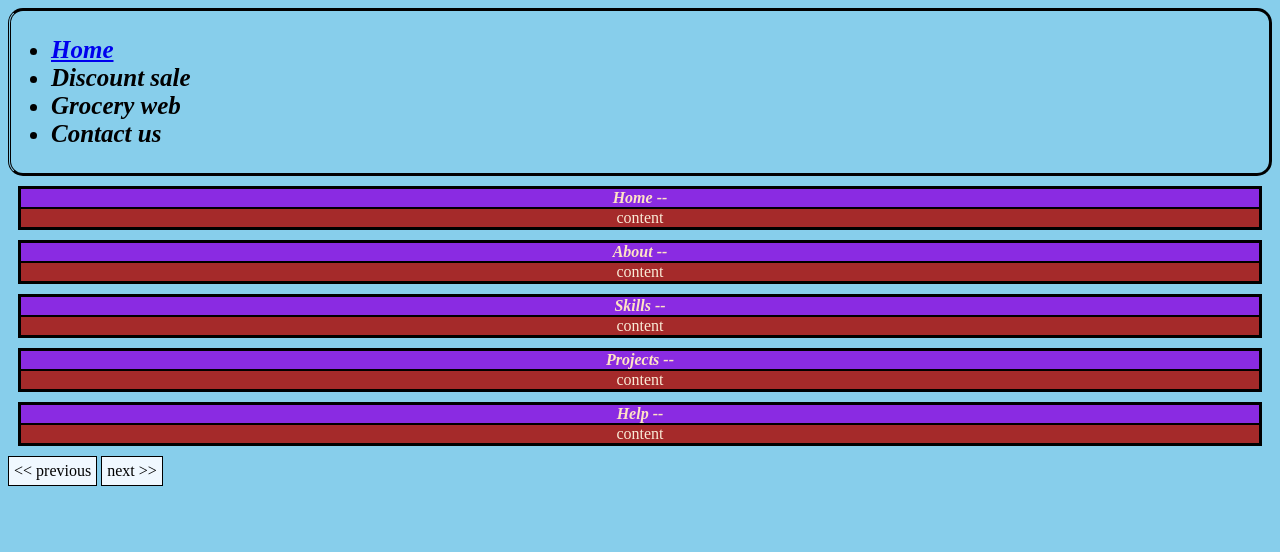
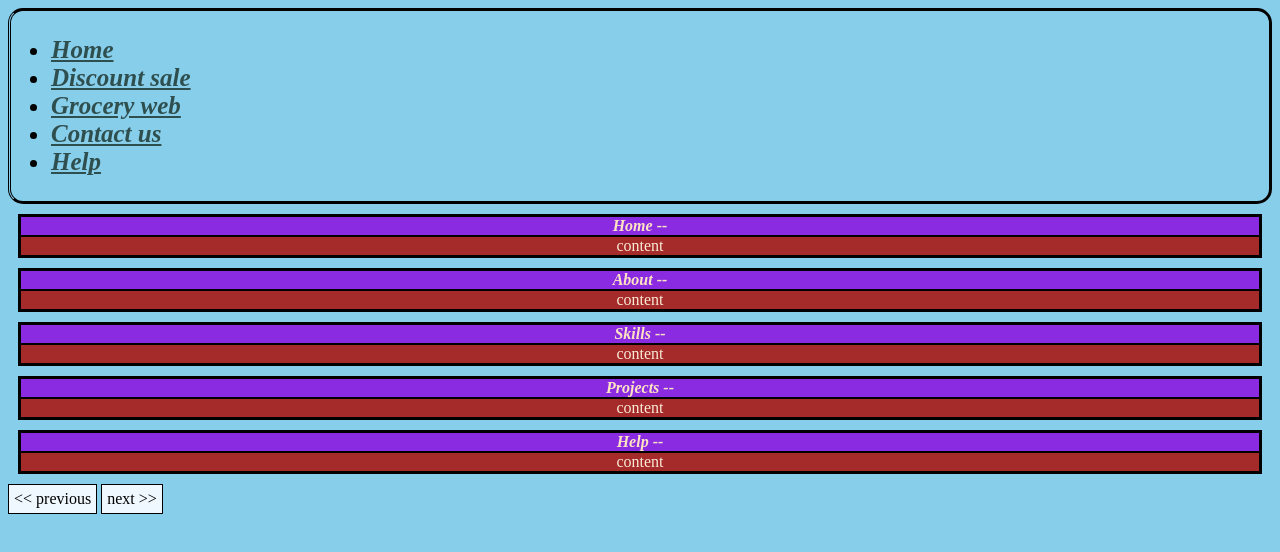
Before and after one commit to JayavelAnandh/Day-2-Html-Css, a plain HTML site: page Index.html in a window 1280 px wide. Drawn offline with Linux system fonts and the light colour scheme.

Commit message:
pseudo codes

```diff
--- a/Index.html
+++ b/Index.html
@@ -13,9 +13,10 @@
             <nav>
                 <ul>
                     <li><a href="#Home">Home</a></li>
-                    <li>Discount sale</li>
-                    <li>Grocery web</li>
-                    <li>Contact us</li>
+                    <li><a href="#About">Discount sale</a></li>
+                    <li><a href="#Skills">Grocery web</a></li>
+                    <li><a href="#Projects">Contact us</a></li>
+                    <li><a href="#Help">Help</a></li>
                 </ul>
             </nav>
         </header>
--- a/style.css
+++ b/style.css
@@ -50,3 +50,17 @@ span{
     display: inline-block;
 
 }
+a:link{
+    color: darkslategrey;
+}
+a:visited{
+    color:red;
+}
+a:active{
+    color:black;
+    border: 1px solid black;
+}
+a:hover{
+    color:darkmagenta;
+    font-size: x-large;
+}
```
